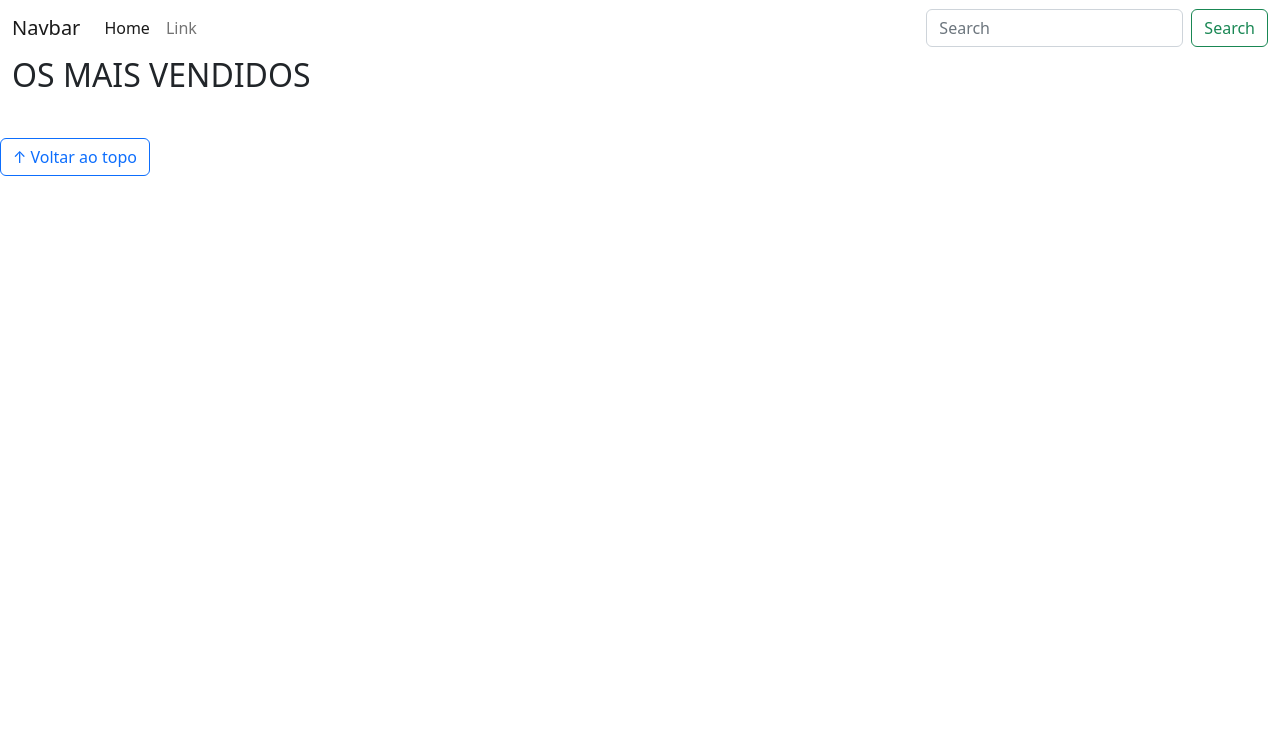
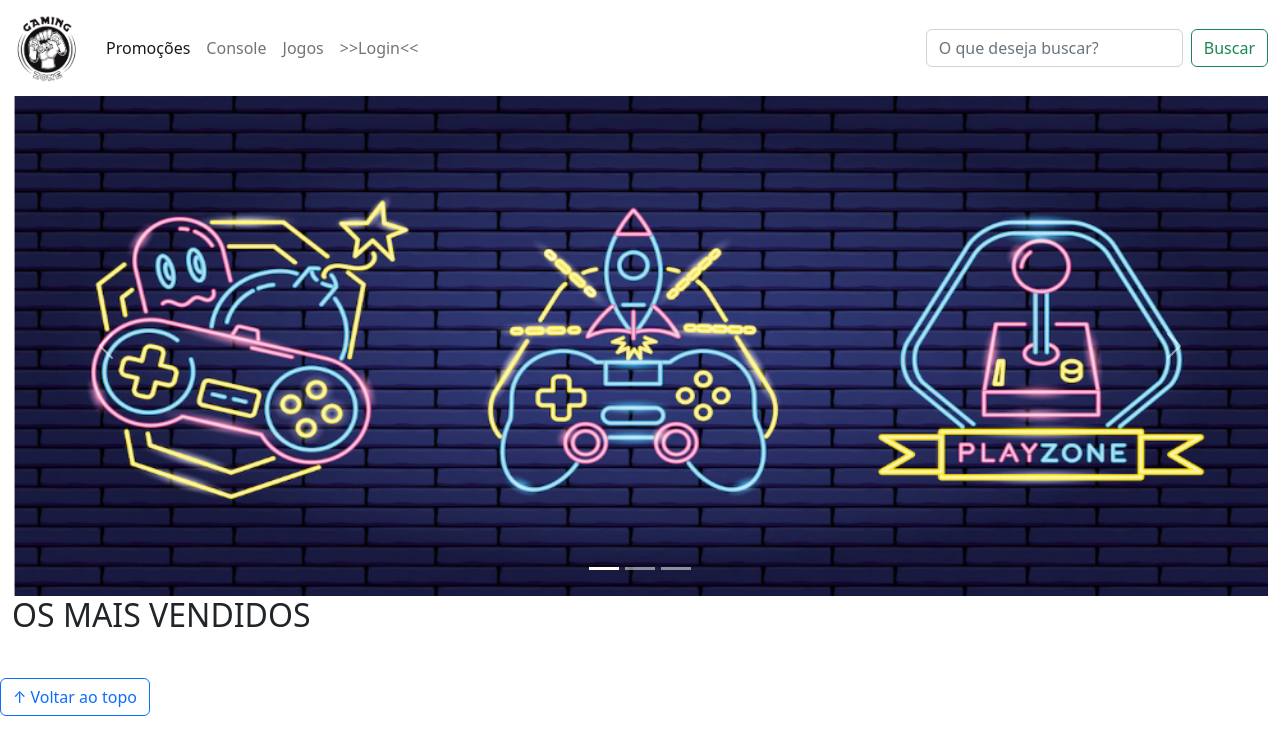
Before and after one commit to LeandroKesseler/atividadeCFE---Senai, a plain HTML site: page index.html in a window 1280 px wide. Drawn offline with nearby package versions, Linux system fonts and the light colour scheme.

Commit message:
Header and Banners

```diff
--- a/css/estilo.css
+++ b/css/estilo.css
@@ -1,10 +1,15 @@
 /*cabeçalho*/
-
+header img {
+    height: 70px;
+    width: 70px;
+}
 
 /*Conteudo principal*/
 
-
 /*banner*/
+#section-banners img {
+    height: 500px;
+}
 
 /*Produtos vendidos*/
 
--- a/index.html
+++ b/index.html
@@ -20,22 +20,28 @@
   <header>
     <nav class="navbar navbar-expand-lg bg-body-tertiary">
       <div class="container-fluid">
-        <a class="navbar-brand" href="#">Navbar</a>
+        <a class="navbar-brand" href="index.html"><img src="img/logo.png" alt="logo-type"></a>
         <button class="navbar-toggler" type="button" data-bs-toggle="collapse" data-bs-target="#navbarSupportedContent" aria-controls="navbarSupportedContent" aria-expanded="false" aria-label="Toggle navigation">
           <span class="navbar-toggler-icon"></span>
         </button>
         <div class="collapse navbar-collapse" id="navbarSupportedContent">
           <ul class="navbar-nav me-auto mb-2 mb-lg-0">
             <li class="nav-item">
-              <a class="nav-link active" aria-current="page" href="#">Home</a>
+              <a class="nav-link active" aria-current="page" href="#">Promoções</a>
             </li>
             <li class="nav-item">
-              <a class="nav-link" href="#">Link</a>
+              <a class="nav-link" href="#">Console</a>
+            </li>
+            <li class="nav-item">
+                <a class="nav-link" href="#">Jogos</a>
+            </li>
+            <li>
+                <a class="nav-link" href="#">>>Login<<</a>
             </li>
           </ul>
           <form class="d-flex" role="search">
-            <input class="form-control me-2" type="search" placeholder="Search" aria-label="Search">
-            <button class="btn btn-outline-success" type="submit">Search</button>
+            <input class="form-control me-2" type="search" placeholder="O que deseja buscar?" aria-label="Search">
+            <button class="btn btn-outline-success" type="submit">Buscar</button>
           </form>
         </div>
       </div>
@@ -47,10 +53,34 @@
 
 
     <section id="section-banners" class="container-fluid">
+      <div id="carouselExampleIndicators" class="carousel slide">
+        <div class="carousel-indicators">
+          <button type="button" data-bs-target="#carouselExampleIndicators" data-bs-slide-to="0" class="active" aria-current="true" aria-label="Slide 1"></button>
+          <button type="button" data-bs-target="#carouselExampleIndicators" data-bs-slide-to="1" aria-label="Slide 2"></button>
+          <button type="button" data-bs-target="#carouselExampleIndicators" data-bs-slide-to="2" aria-label="Slide 3"></button>
+        </div>
+        <div class="carousel-inner">
+          <div class="carousel-item active">
+            <img src="img/banner1.PNG" class="d-block w-100" alt="Venha comprar na nossa loja">
+          </div>
+          <div class="carousel-item">
+            <img src="img/banner2.PNG" class="d-block w-100" alt="Promoção de produtos">
+          </div>
+          <div class="carousel-item">
+            <img src="img/banner3.PNG" class="d-block w-100" alt="Várias novidades de produtos">
+          </div>
+        </div>
+        <button class="carousel-control-prev" type="button" data-bs-target="#carouselExampleIndicators" data-bs-slide="prev">
+          <span class="carousel-control-prev-icon" aria-hidden="true"></span>
+          <span class="visually-hidden">Previous</span>
+        </button>
+        <button class="carousel-control-next" type="button" data-bs-target="#carouselExampleIndicators" data-bs-slide="next">
+          <span class="carousel-control-next-icon" aria-hidden="true"></span>
+          <span class="visually-hidden">Next</span>
+        </button>
+      </div>
+    </section>
 
-
-
-    </section>
     <section id="section-vendidos" class="container-fluid">
 
       <h2>OS MAIS VENDIDOS</h2>
```
